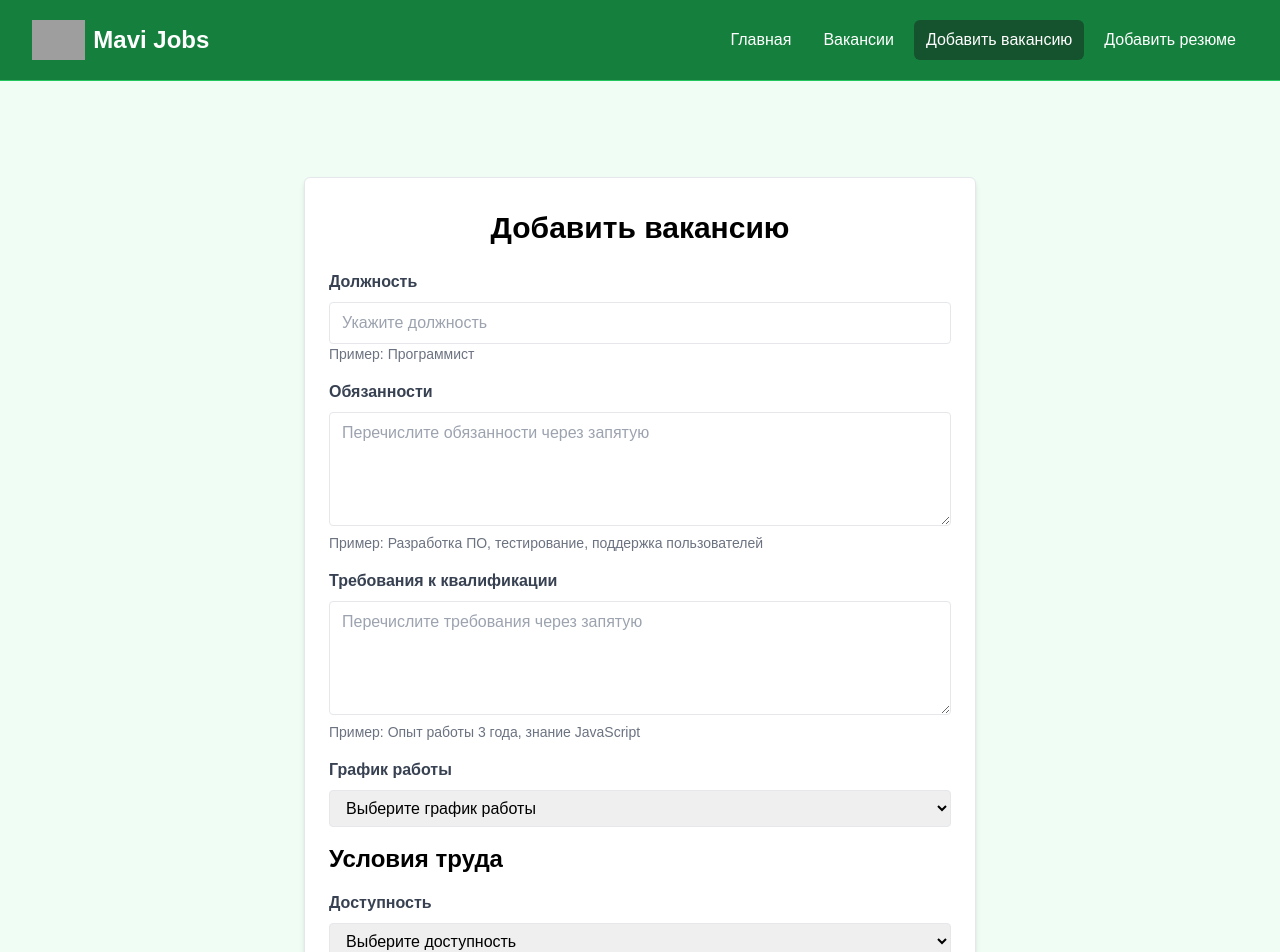
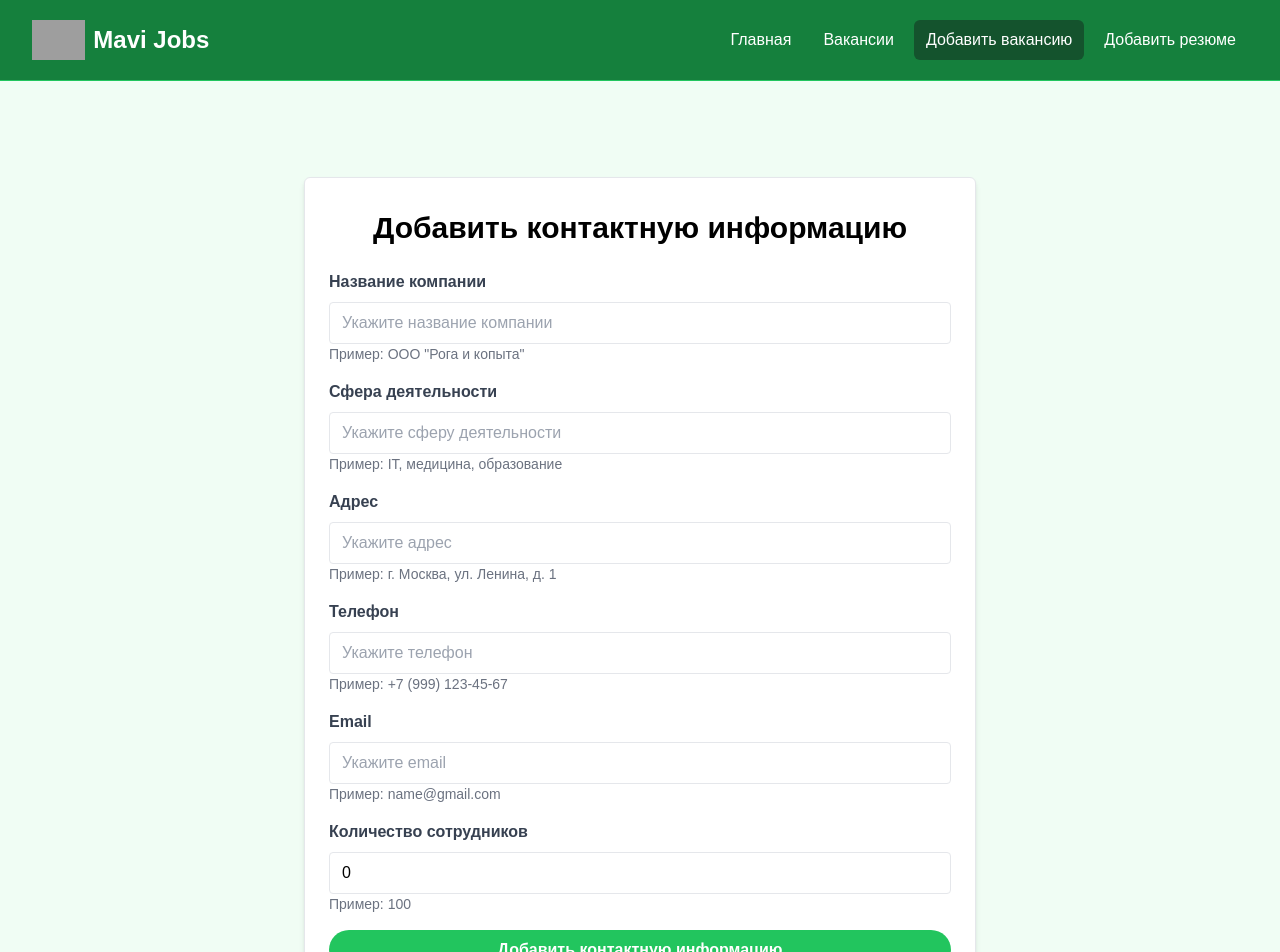
Before and after one commit to k4zann/recruitment, a Vue app in the folder frontend/recruitment/: page /jobs/add in a window 1280 px wide. Shown: the top 952 px of the page. Built offline with nearby package versions, Linux system fonts and the light colour scheme; grey boxes are pictures that could not be loaded.

Commit message:
feat: implemented vacancy addition

```diff
--- a/frontend/recruitment/src/views/AddJobView.vue
+++ b/frontend/recruitment/src/views/AddJobView.vue
@@ -4,10 +4,27 @@
   import router from '@/router';
   import { useToast } from 'vue-toastification';
 
+  const state = reactive({
+    isLoading: false,
+    employerId: '',
+  });
+
+  state.employerId = localStorage.getItem('employerId');
+  console.log('Employer ID:', state.employerId);
+
+  const contactInformationForm = reactive({
+    company_name: '',
+    sphere: '',
+    address: '',
+    telephone: '',
+    email: '',
+    number_of_employees: 0
+  });
+
   const form = reactive({
-    employer_id: '',
+    employer_id: state.employerId,
     position: '',
-    responsibilities: [],
+    responsibilities: '',
     qualification_reqs: [],
     work_schedule: '',
     working_conditions: {
@@ -31,9 +48,9 @@
 
   const handleSubmit = async () => {
     const newJob = {
-      employer_id: form.employer_id,
+      employer_id: state.employerId,
       position: form.position,
-      responsibilities: form.responsibilities.split(',').map(item => item.trim()), // Convert comma-separated text to an array
+      responsibilities: form.responsibilities, // Convert comma-separated text to an array
       qualification_reqs: form.qualification_reqs.split(',').map(item => item.trim()),
       work_schedule: form.work_schedule,
       working_conditions: {
@@ -54,12 +71,42 @@
     };
 
     try {
-      const response = await axios.post('/api/jobs', newJob);
+      state.isLoading = true;
+      const response = await axios.post('http://localhost:8080/api/vacancy', newJob);
       toast.success('Вакансия добавлена');
       router.push(`/jobs/${response.data.id}`);
     } catch (e) {
       console.error('Ошибка при добавлении вакансии', e);
       toast.error('Произошла ошибка');
+    } finally {
+      state.isLoading = false;
+      router.push('/jobs');
+    }
+  };
+
+  // submit employer
+  const submitEmployer = async () => {
+    const newEmployer = {
+      company_name: contactInformationForm.company_name,
+      sphere: contactInformationForm.sphere,
+      address: contactInformationForm.address,
+      telephone: contactInformationForm.telephone,
+      email: contactInformationForm.email,
+      number_of_employees: contactInformationForm.number_of_employees
+    };
+
+    try {
+      state.isLoading = true;
+      const response = await axios.post('http://localhost:8080/api/employer', newEmployer);
+      state.employerId = response.data.id;
+      localStorage.setItem('employerId', response.data.id);
+      toast.success('Контактная информация добавлена');
+    } catch (e) {
+      console.error('Ошибка при добавлении контакной информации', e);
+      toast.error('Произошла ошибка');
+    } finally {
+      console.log('Employer ID:', form.employer_id);
+      state.isLoading = false;
     }
   };
 </script>
@@ -69,16 +116,60 @@
   <section class="bg-green-50">
     <div class="container max-w-2xl py-24 m-auto">
       <div class="px-6 py-8 m-4 mb-4 bg-white border rounded-md shadow-md md:m-0">
-        <form @submit.prevent="handleSubmit">
+        <form v-if="state.employerId === '' || state.employerId === null" @submit.prevent="submitEmployer">
+          <h2 class="mb-6 text-3xl font-semibold text-center">Добавить контактную информацию</h2>
+          <!-- Company Name -->
+          <div class="mb-4">
+            <label for="company_name" class="block mb-2 font-bold text-gray-700">Название компании</label>
+            <input v-model="contactInformationForm.company_name" type="text" id="company_name" class="w-full px-3 py-2 border rounded" placeholder="Укажите название компании" required />
+            <p class="text-sm text-gray-500">Пример: ООО "Рога и копыта"</p>
+          </div>
+
+          <!-- Sphere -->
+          <div class="mb-4">
+            <label for="sphere" class="block mb-2 font-bold text-gray-700">Сфера деятельности</label>
+            <input v-model="contactInformationForm.sphere" type="text" id="sphere" class="w-full px-3 py-2 border rounded" placeholder="Укажите сферу деятельности" required />
+            <p class="text-sm text-gray-500">Пример: IT, медицина, образование</p>
+          </div>
+
+          <!-- Address -->
+          <div class="mb-4">
+            <label for="address" class="block mb-2 font-bold text-gray-700">Адрес</label>
+            <input v-model="contactInformationForm.address" type="text" id="address" class="w-full px-3 py-2 border rounded" placeholder="Укажите адрес" required />
+            <p class="text-sm text-gray-500">Пример: г. Москва, ул. Ленина, д. 1</p>
+          </div>
+
+          <!-- Telephone -->
+          <div class="mb-4">
+            <label for="telephone" class="block mb-2 font-bold text-gray-700">Телефон</label>
+            <input v-model="contactInformationForm.telephone" type="tel" id="telephone" class="w-full px-3 py-2 border rounded" placeholder="Укажите телефон" required />
+            <p class="text-sm text-gray-500">Пример: +7 (999) 123-45-67</p>
+          </div>
+
+          <!-- Email -->
+          <div class="mb-4">
+            <label for="email" class="block mb-2 font-bold text-gray-700">Email</label>
+            <input v-model="contactInformationForm.email" type="email" id="email" class="w-full px-3 py-2 border rounded" placeholder="Укажите email" required />
+            <p class="text-sm text-gray-500">Пример: name@gmail.com</p>
+          </div>
+
+          <!-- Number of Employees -->
+          <div class="mb-4">
+            <label for="number_of_employees" class="block mb-2 font-bold text-gray-700">Количество сотрудников</label>
+            <input v-model="contactInformationForm.number_of_employees" type="number" id="number_of_employees" class="w-full px-3 py-2 border rounded" placeholder="Укажите количество сотрудников" required />
+            <p class="text-sm text-gray-500">Пример: 100</p>
+          </div>
+
+          <!-- Submit Button -->
+          <div>
+            <button class="w-full px-4 py-2 font-bold text-white bg-green-500 rounded-full hover:bg-green-600 focus:outline-none focus:shadow-outline" type="submit">
+              Добавить контактную информацию
+            </button>
+          </div>
+        </form>
+
+        <form v-else @submit.prevent="handleSubmit">
           <h2 class="mb-6 text-3xl font-semibold text-center">Добавить вакансию</h2>
-
-          <!-- Employer ID (Consider selecting from available employers if applicable)
-          <div class="mb-4">
-            <label for="employer_id" class="block mb-2 font-bold text-gray-700">ID Работодателя</label>
-            <input v-model="form.employer_id" type="text" id="employer_id" class="w-full px-3 py-2 border rounded" required placeholder="Введите ID работодателя" />
-            <p class="text-sm text-gray-500">Например, 12345</p>
-          </div> -->
-
           <!-- Position -->
           <div class="mb-4">
             <label for="position" class="block mb-2 font-bold text-gray-700">Должность</label>
--- a/frontend/recruitment/src/views/AddResumeView.vue
+++ b/frontend/recruitment/src/views/AddResumeView.vue
@@ -100,12 +100,6 @@
         <div class="px-6 py-8 m-4 mb-4 bg-white border rounded-md shadow-md md:m-0">
           <form @submit.prevent="handleSubmit">
             <h2 class="mb-6 text-3xl font-semibold text-center">Добавить резюме</h2>
-
-            <!-- Employee ID -->
-            <!-- <div class="mb-4">
-              <label for="employee_id" class="block mb-2 font-bold text-gray-700">ID сотрудника</label>
-              <input v-model="form.employee_id" type="text" id="employee_id" class="w-full px-3 py-2 border rounded" required placeholder="Введите ID сотрудника" />
-            </div> -->
 
             <!-- Education Section -->
             <h3 class="mb-4 text-2xl font-semibold">Образование</h3>
--- a/frontend/recruitment/src/views/JobView.vue
+++ b/frontend/recruitment/src/views/JobView.vue
@@ -30,6 +30,11 @@
         const employerId = jobResponse.data.employer_id._id || jobResponse.data.employer_id.toString();
 
         const contactResponse = await axios.get(`http://localhost:8080/api/employer/${employerId}`);
+
+        if (contactResponse.status == 404 || jobResponse.status == 404) {
+            router.push('/not-found');
+            return;
+        }
 
         state.job = jobResponse.data;
         state.contactInformation = contactResponse.data;
```
